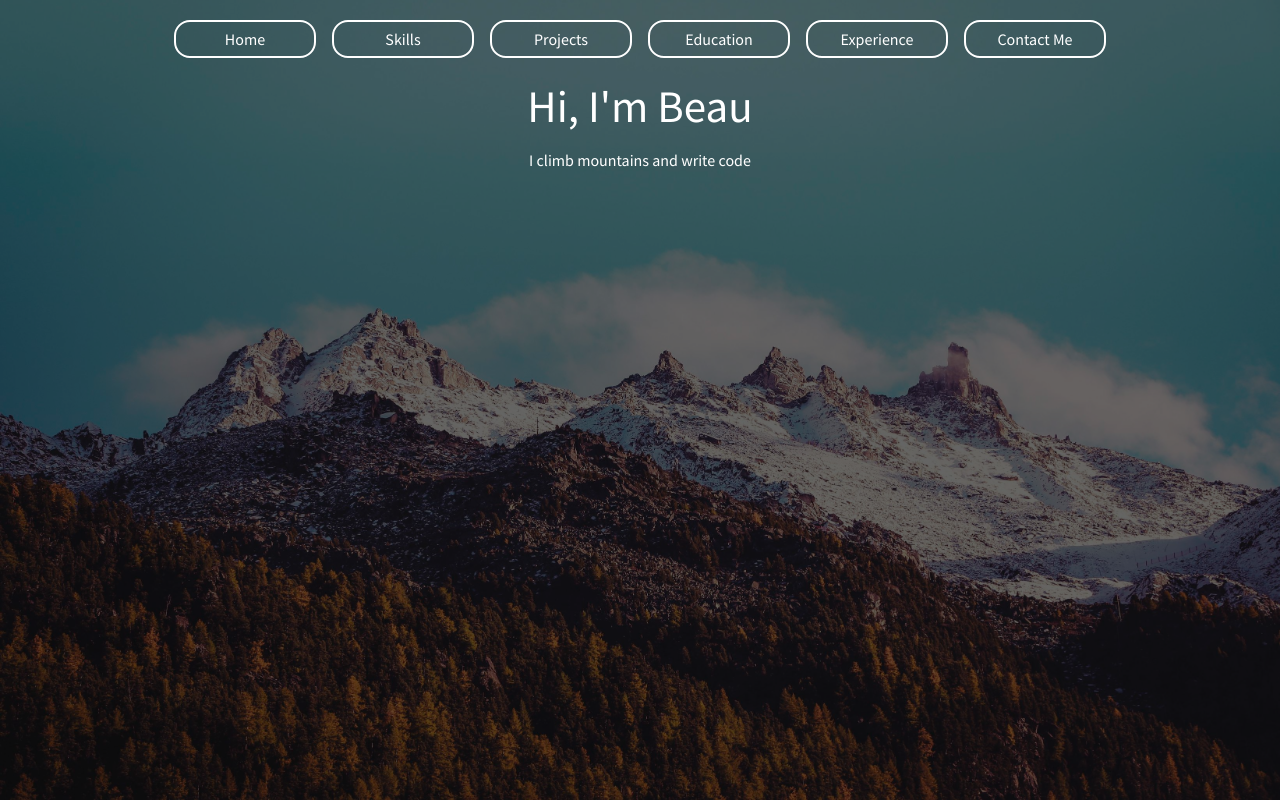
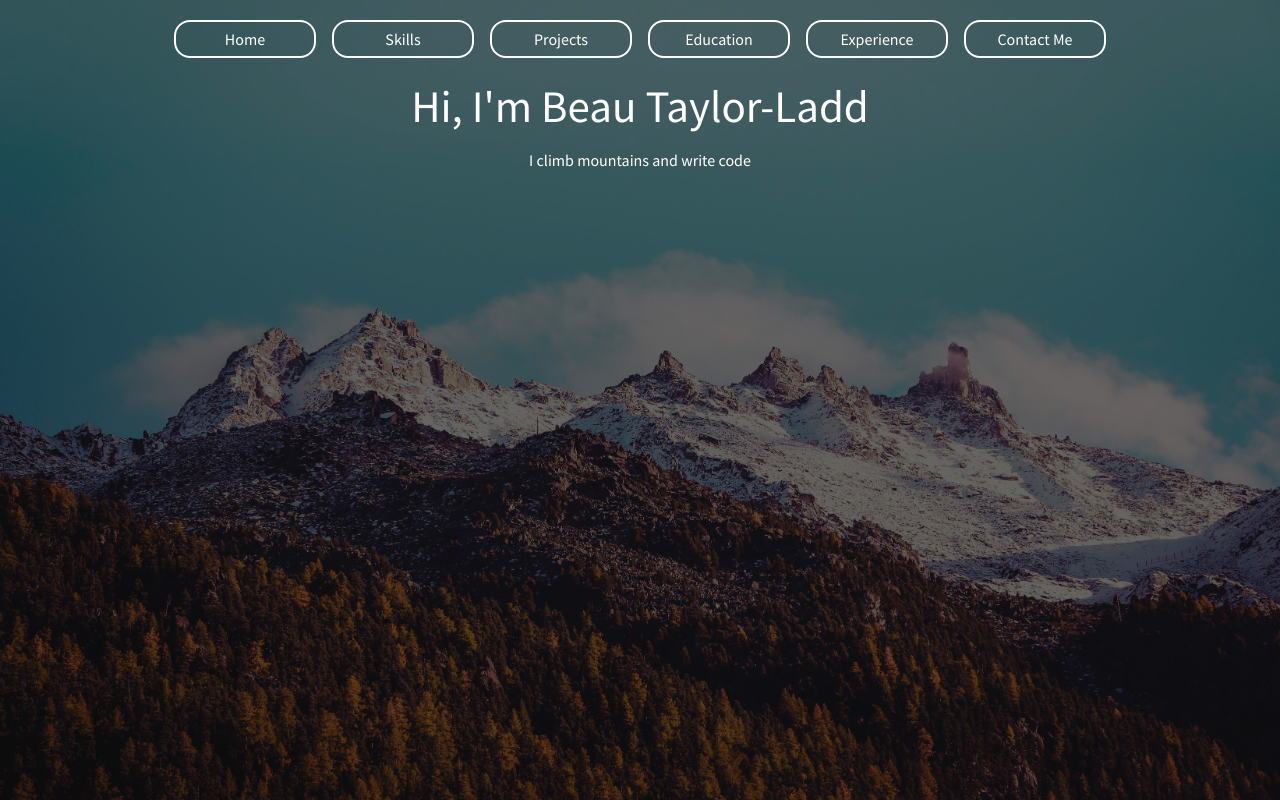
Before and after one commit to NovaPlasm/btaylor.io, a React (Create React App) app: page / in a window 1280 px wide. Built offline with nearby package versions, Linux system fonts and the light colour scheme.

Commit message:
Added last name

```diff
--- a/src/pages/home.js
+++ b/src/pages/home.js
@@ -6,7 +6,7 @@ class Home extends Component {
   render() {
     return (
       <Layout>
-        <p className="hello">Hi, I'm Beau</p>
+        <p className="hello">Hi, I'm Beau Taylor-Ladd</p>
         <p className="desc">I climb mountains and write code</p>
       </Layout>
     );
```
